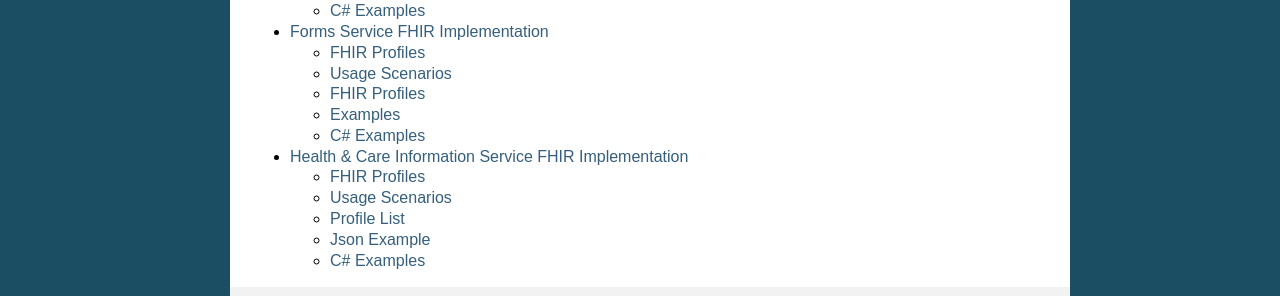
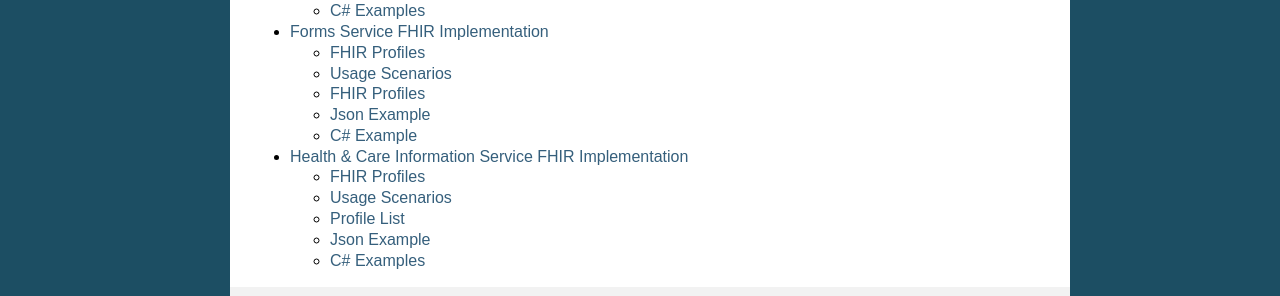
Before and after one commit to adkendall/DHPDocs, a Sphinx documentation site: the page built from docs/index.rst, in a window 1280 px wide. Shown: the part 892-1188 px from the top of the page. Built offline with Sphinx 7.4.7, drawn with Linux system fonts in a browser that asks for light colours.

Commit message:
Update fhir_forms.rst

```diff
--- a/docs/FHIR Implementation/fhir_forms.rst
+++ b/docs/FHIR Implementation/fhir_forms.rst
@@ -190,8 +190,8 @@ FHIR Profiles
 
 Download Forge from https://simplifier.net/forge/download to view this profile.
 
-Examples
-----------------------
+Json Example
+------------
 
 .. code-block:: json
 
@@ -252,8 +252,8 @@ Examples
      }
    }
 
-C# Examples
--------------------------
+C# Example
+----------
 
 .. code-block:: c#
 
```
